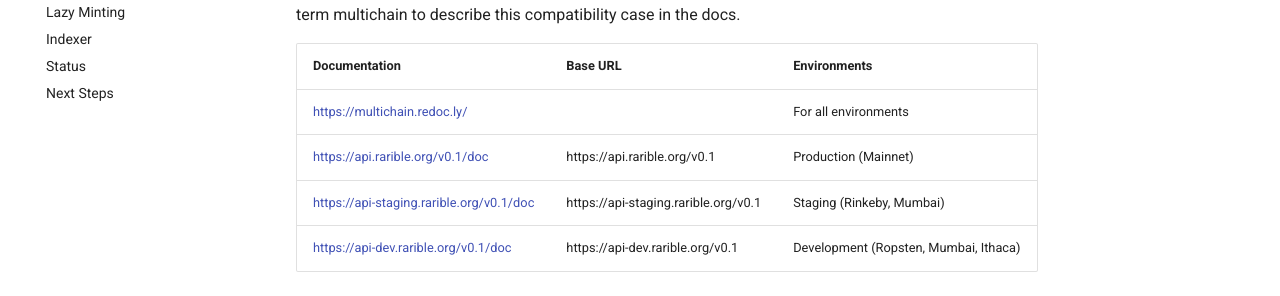
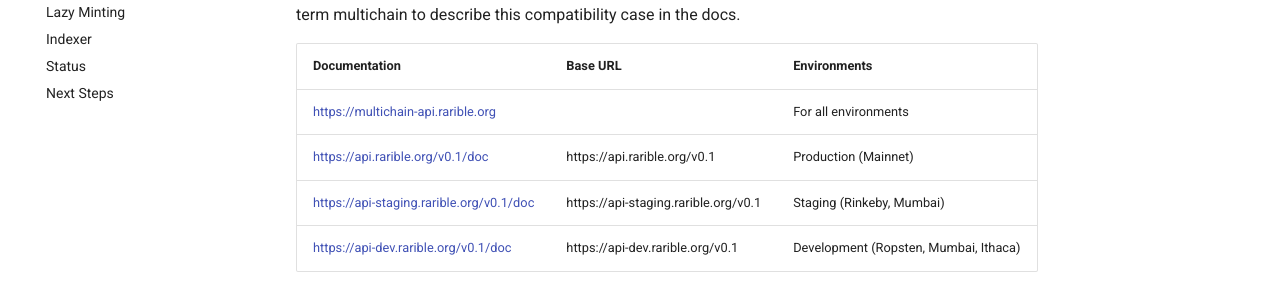
Before and after one commit to rarible/protocol, an MkDocs documentation site: the page built from docs/api-reference.md, in a window 1280 px wide and 900 px high. Shown: the part 344-640 px from the top of the window. Built offline with MkDocs 1.6.1 and Material for MkDocs 9.7.7, drawn with Linux system fonts in a browser that asks for light colours; comment, search, counter and statistics services are not loaded; some of the changed lines change nothing that is shown.

Commit message:
Update api-reference.md

```diff
--- a/docs/api-reference.md
+++ b/docs/api-reference.md
@@ -13,7 +13,7 @@
 
 | Documentation                                                                        | Base URL                             | Environments                            |
 |:-------------------------------------------------------------------------------------|:-------------------------------------|:----------------------------------------|
-| [https://multichain.redoc.ly/](https://multichain.redoc.ly/)                         |                                      | For all environments                    |
+| [https://multichain-api.rarible.org](https://multichain-api.rarible.org)                         |                                      | For all environments                    |
 | [https://api.rarible.org/v0.1/doc](https://api.rarible.org/v0.1/doc)                 | https://api.rarible.org/v0.1         | Production (Mainnet)                    |
 | [https://api-staging.rarible.org/v0.1/doc](https://api-staging.rarible.org/v0.1/doc) | https://api-staging.rarible.org/v0.1 | Staging (Rinkeby, Mumbai)               |
 | [https://api-dev.rarible.org/v0.1/doc](https://api-dev.rarible.org/v0.1/doc)         | https://api-dev.rarible.org/v0.1     | Development (Ropsten, Mumbai, Ithaca) |
```
